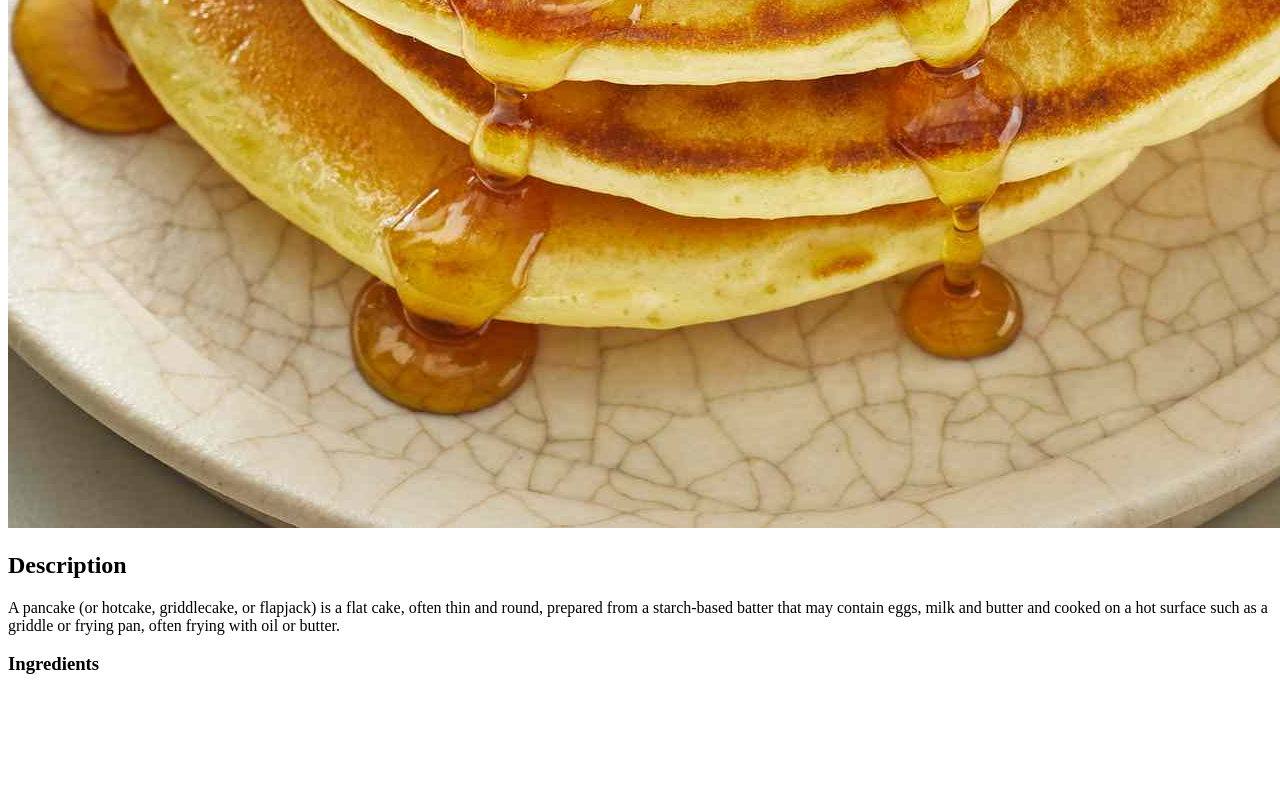
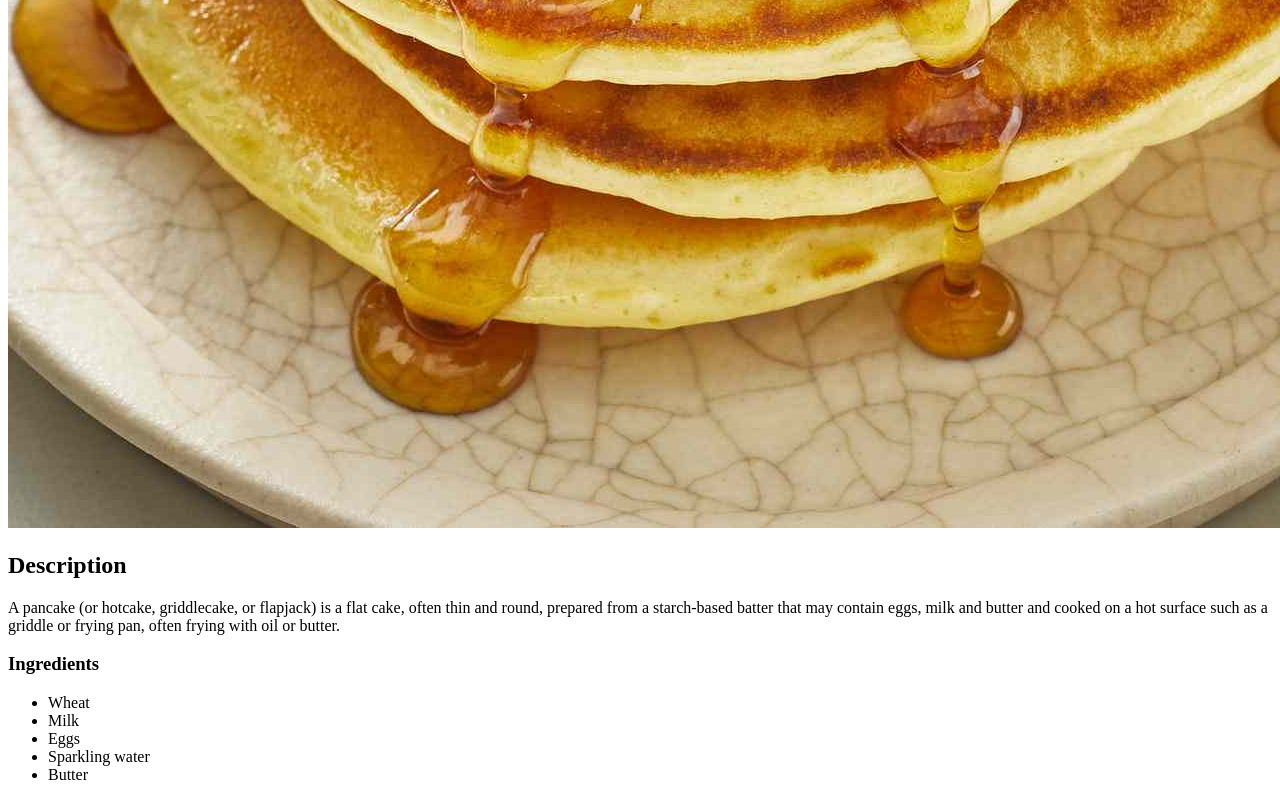
Before and after one commit to K-Fahrenberger/odin-recipes, a plain HTML site: page recipes/pancakes.html in a window 1280 px wide. Shown: the part 1052-1852 px from the top of the page. Before the commit the page ends 1746 px from the top, so only its background shows below. Drawn offline with Linux system fonts and the light colour scheme.

Commit message:
feat: ul with ingredients for a pancake

```diff
--- a/recipes/pancakes.html
+++ b/recipes/pancakes.html
@@ -11,5 +11,12 @@
     <h2>Description</h2>
     <p>A pancake (or hotcake, griddlecake, or flapjack) is a flat cake, often thin and round, prepared from a starch-based batter that may contain eggs, milk and butter and cooked on a hot surface such as a griddle or frying pan, often frying with oil or butter.</p>
     <h3>Ingredients</h3>
+    <ul>
+        <li>Wheat</li>
+        <li>Milk</li>
+        <li>Eggs</li>
+        <li>Sparkling water</li>
+        <li>Butter</li>
+    </ul>
   </body>
 </html>
```
